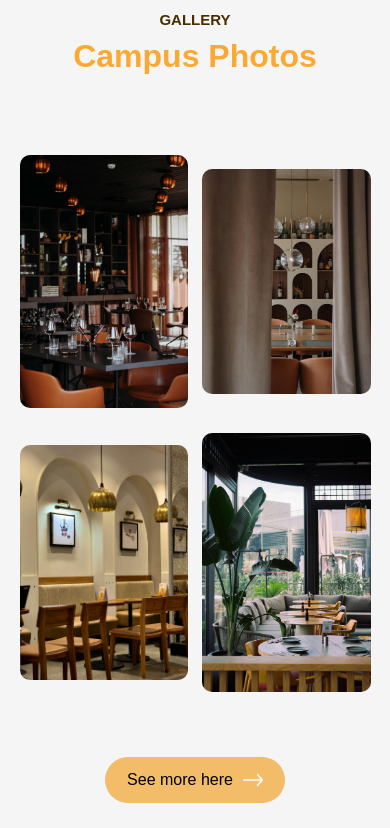
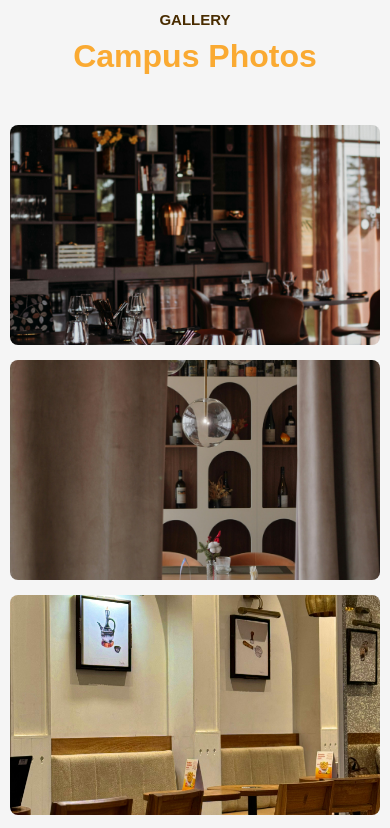
Before and after one commit to Shasvat-pandey/Saffron-Lane, a React (Vite) app: page / in a window 390 px wide. Shown: the part 3840-4668 px from the top of the page. Built offline with nearby package versions, Linux system fonts and the light colour scheme.

Commit message:
correction done

```diff
--- a/src/Components/Campus/Campus.css
+++ b/src/Components/Campus/Campus.css
@@ -1,29 +1,52 @@
-.campus{
-    margin: 80px auto;
+.campus {
+    margin: 100px;
     width: 90%;
+    max-width: 1200px; /* Constrains total width to match other sections */
     text-align: center;
+    box-sizing: border-box;
 }
 
-.gallery{
+.gallery {
     display: flex;
+    justify-content: space-between;
     align-items: center;
-    justify-content: space-between;
-    margin-bottom: 40px;
+    gap: 20px; /* Reduced gap to fit screen width comfortably */
+    width: 100%;
+    margin-bottom: 25px;
+    box-sizing: border-box;
 }
 
-.gallery img{
-    width: 23%;
-    border-radius: 10px;
+.gallery img {
+    flex: 1 1 0;      /* Allows images to shrink & grow equally without overflowing */
+    width: 100%;      /* Scales smoothly to parent column */
+    max-width: 100%;
+    height: 450px;    /* Uniform height */
+    object-fit: cover;
+    border-radius: 8px;
 }
 
-/* ------------media query------------------*/
+/* ------------ Media Queries ------------------*/
 
-@media (max-width : 800px){
-    .gallery{
+@media (max-width: 800px) {
+    .campus {
+        margin: 50px auto;
+        width: 95%;
+    }
+
+    .gallery {
         flex-wrap: wrap;
+        gap: 15px;
     }
-    .gallery img{
-        width: 48%;
-        margin-bottom: 25px;
+
+    .gallery img {
+        flex: 1 1 calc(50% - 10px); /* 2 images per row on tablet/small screens */
+        height: 280px;
     }
 }
+
+@media (max-width: 480px) {
+    .gallery img {
+        flex: 1 1 100%; /* Stacks 1 image per row on mobile */
+        height: 220px;
+    }
+}
--- a/src/index.css
+++ b/src/index.css
@@ -1,29 +1,33 @@
 @import url('https://fonts.googleapis.com/css2?family=Montserrat:ital,wght@0,800;1,800&family=Ubuntu:ital,wght@0,300;0,400;0,500;0,700;1,300;1,400;1,500;1,700&display=swap');
 
-*{
+* {
   margin: 0;
   padding: 0;
   box-sizing: border-box;
   font-family: "Outfit", sans-serif;
 }
 
-body{
+/* Global anti-overflow rules to keep content locked inside the screen */
+html, body {
+  width: 100%;
+  max-width: 100%;
+  overflow-x: hidden; /* Prevents any element from creating right-side pink gaps or scrolling */
   background: #f5f5f5;
 }
 
-a{
+a {
   text-decoration: none;
   color: inherit;
   line-height: 1;
   cursor: pointer;
 }
 
-.btn{
+.btn {
   background: rgb(255, 179, 71);
   color: #212121;
   padding: 14px 25px;
   font-size: 16px;
-  border-radius : 30px;
+  border-radius: 30px;
   cursor: pointer;
   border: 0;
   outline: 0;
@@ -32,23 +36,20 @@ a{
   justify-content: center;
 }
 
-.btn img{
+.btn img {
   width: 20px;
   margin-left: 10px;
 }
 
-.btn.dark-btn{
+.btn.dark-btn {
   background: #f3bc69;
   color: #fff;
 }
 
+/* ------------ Media Query ------------------*/
 
-
-
-/* ------------media query------------------*/
-
-@media(max-width: 1200px){
-  .btn{
+@media (max-width: 1200px) {
+  .btn {
     padding: 14px 22px;
   }
 }
```
